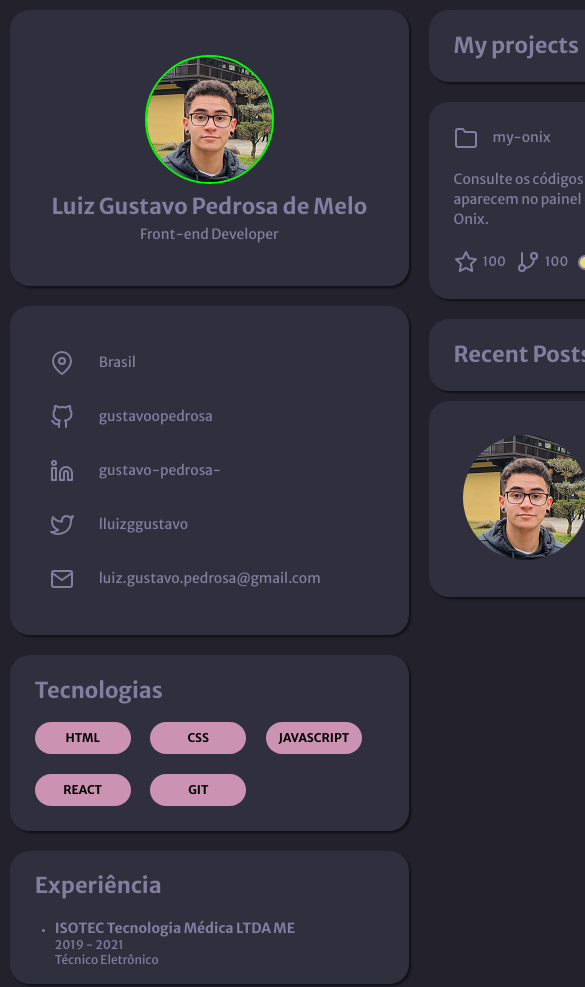
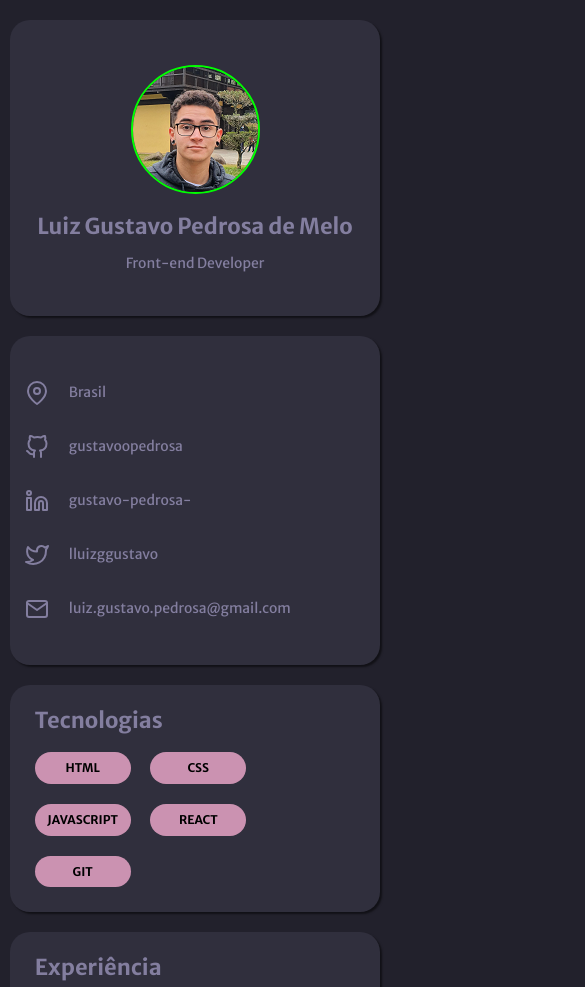
Before and after one commit to gustavoopedrosa/portfolio, a plain HTML site: page index.html in a window 390 px wide. Shown: the top 987 px of the page, 585 px wide, since content can reach past the window. Drawn offline with Linux system fonts and the light colour scheme.

Commit message:
Mobile reponsive add

```diff
--- a/index.html
+++ b/index.html
@@ -27,7 +27,8 @@
                     <p>Front-end Developer</p>
                 </figcaption>
             </figure>
-            <address class="card">
+            <div class="responsive__tablet">
+                <address class="address card">
                     <p class="font14"><img src="./assets/map-pin.svg" alt="Ícone de localização">Brasil</p>
                     <p class="font14"><img src="./assets/github.svg" alt="Ícone do Github"><a
                             href="https://github.com/gustavoopedrosa" target="_blank">gustavoopedrosa</a></p>
@@ -40,7 +41,7 @@
                     </p>
                 </address>
                 <div class="card">
-                <h2 class="subtitle">Tecnologias</h2>
+                    <h2 class="subtitle techs__subtitle">Tecnologias</h2>
                     <ul class="pills__container">
                         <li class="pills">HTML</li>
                         <li class="pills">CSS</li>
@@ -48,6 +49,7 @@
                         <li class="pills">React</li>
                         <li class="pills">Git</li>
                     </ul>
+                </div>
             </div>
             <div class="card">
                 <h2 class="subtitle">Experiência</h2>
--- a/styles/style.css
+++ b/styles/style.css
@@ -8,9 +8,10 @@
 
 body {
     max-width: 1440px;
+    width: 100%;
     background-color: var(--body-bg-color);
     color: var(--text-color);
-    margin: 0 auto;
+    margin: 1rem auto;
     font-family: 'Merriweather Sans', sans-serif;
 }
 
@@ -66,6 +67,7 @@ body {
     border-radius: 50%;
     object-fit: cover;
     width: 125px;
+    margin-bottom: 1rem;
 }
 
 a {
@@ -86,13 +88,14 @@ a:hover {
 
 .font14 img {
     margin: 0 2.5rem;
-
 }
 
 .pills__container {
     display: flex;
     flex-wrap: wrap;
     flex-direction: row;
+    justify-content: flex-start;
+
 }
 
 .pills {
@@ -235,11 +238,80 @@ a:hover {
 }
 
 .footer {
+    width: 100%;
     text-align: center;
-    margin: 2rem;
+    margin: 2rem auto;
     font-size: 1.4rem;
 }
 
 .footer strong {
     font-weight: bold;
 }
+
+@media screen and (max-width: 768px) {
+    .container {
+        display: flex;
+        flex-direction: column;
+        width: 100%;
+    }
+
+    .projects__articles__container {
+        display: flex;
+        flex-direction: column;
+    }
+
+    .responsive__tablet {
+        display: flex;
+        flex-direction: row;
+        width: 100%;
+    }
+
+    .techs__subtitle {
+        text-align: center;
+    }
+
+}
+
+@media screen and (max-width: 425px) {
+    .container {
+        display: flex;
+        flex-direction: column;
+        width: 100%;
+    }
+
+    .profile__description p {
+        margin-top: 2rem;
+    }
+
+    .font14 {
+        overflow: hidden;
+    }
+
+    .font14 img {
+        margin: 0 2rem 0 0;
+    }
+
+    .projects__articles__container {
+        display: flex;
+        flex-direction: column;
+    }
+
+    .posts__article {
+        display: flex;
+        flex-direction: column;
+    }
+
+    .posts__list {
+        padding-bottom: 1rem;
+    }
+
+    .responsive__tablet {
+        display: flex;
+        flex-direction: column;
+        flex-wrap: wrap;
+    }
+
+    .techs__subtitle {
+        text-align: left;
+    }
+}
```
Lines whose indentation alone changed are shown as unchanged.
